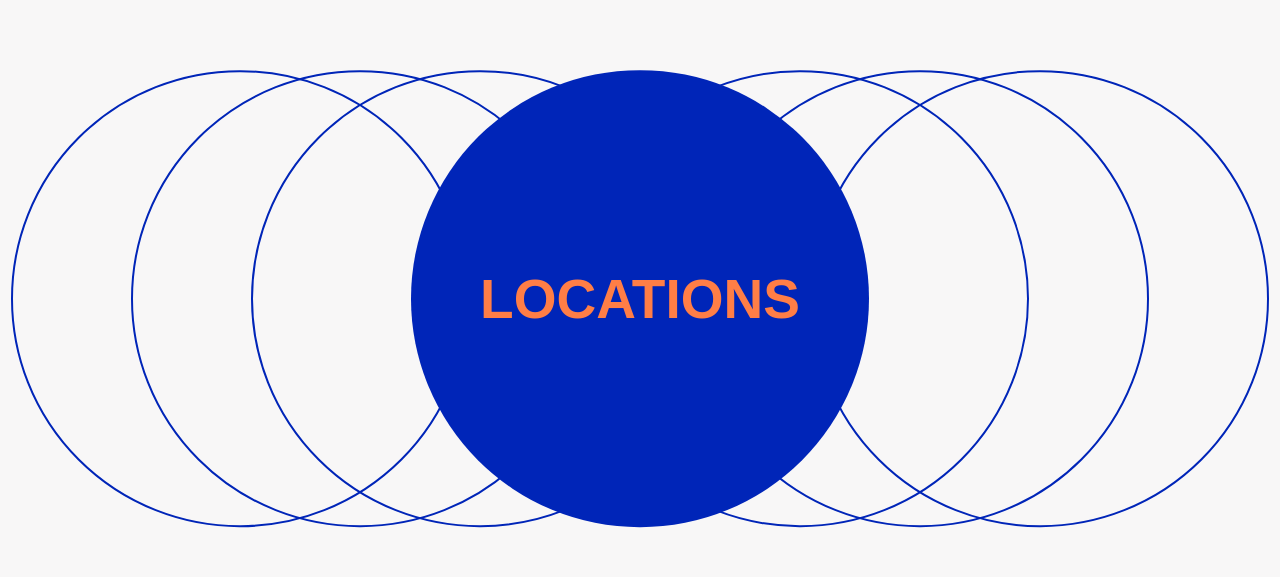
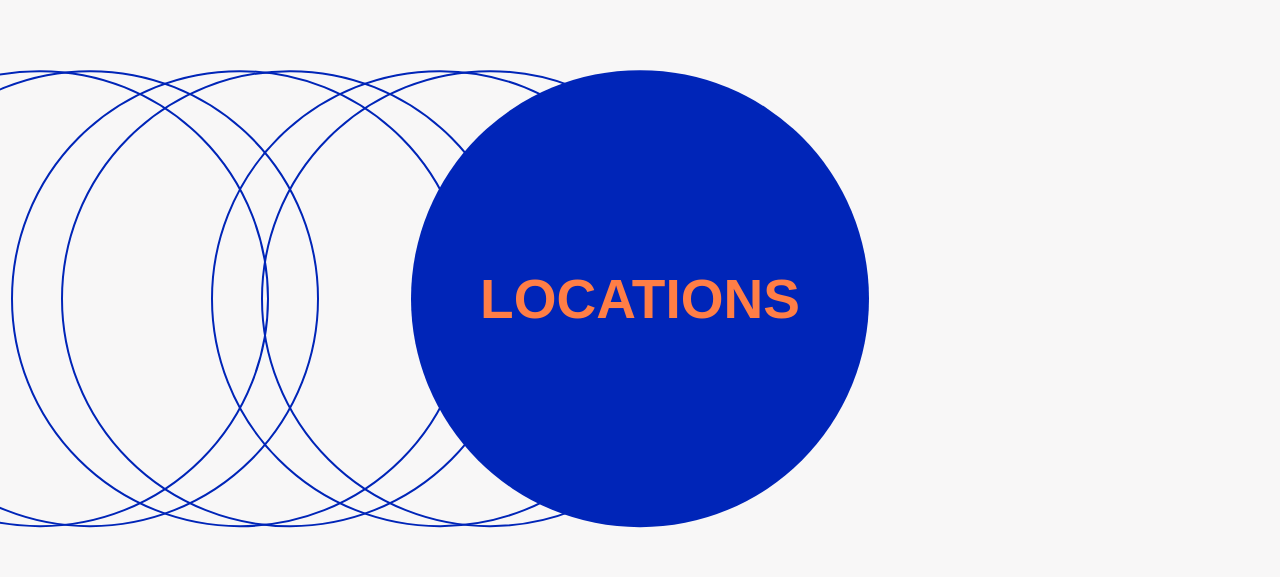
Before and after one commit to Ameen93/studio-pickens, a React (Create React App) app: page / in a window 1280 px wide. Both pictures are taken after a click on the button "NEW YORK". Shown: the part 127-704 px from the top of the page. Built offline with nearby package versions, Linux system fonts and the light colour scheme; a web font is replaced by a local one.

Commit message:
some fixes

```diff
--- a/src/components/Footer.jsx
+++ b/src/components/Footer.jsx
@@ -50,20 +50,34 @@ const Footer = () => {
 
         {/* Bottom Section - Signature positioned under links */}
         <div className="flex justify-between">
-          <div></div>
-          <div className="flex justify-center ml-80 group cursor-pointer">
+          <div className="w-[600px]"></div> {/* Match left column width */}
+          <div
+            className="flex justify-center group cursor-pointer"
+            onClick={() => navigate('/story')}
+            onKeyDown={(e) => {
+              if (e.key === 'Enter' || e.key === ' ') {
+                e.preventDefault();
+                navigate('/story');
+              }
+            }}
+            tabIndex={0}
+            role="button"
+            aria-label="Navigate to story page"
+          >
             <img
               src={`${process.env.PUBLIC_URL}/images/footer/footer-signature.png`}
               alt="Studio Pickens Signature"
-              className="h-16 md:h-20 w-auto group-hover:hidden"
+              className="w-auto group-hover:hidden"
+              style={{ height: '80px' }}
             />
             <img
               src={`${process.env.PUBLIC_URL}/images/footer/footer-signature-white.png`}
               alt="Studio Pickens Signature"
-              className="h-16 md:h-20 w-auto hidden group-hover:block"
+              className="w-auto hidden group-hover:block"
+              style={{ height: '80px' }}
             />
           </div>
-          <div></div>
+          <div className="w-[126px]"></div> {/* Match right column width */}
         </div>
 
         {/* Copyright */}
--- a/src/pages/locations.jsx
+++ b/src/pages/locations.jsx
@@ -29,12 +29,14 @@ const LocationsPage = () => {
       >
         {/* Animated Outline Circles */}
         {[...Array(6)].map((_, index) => {
-          const isLeft = index < 3;
-          // Left circles: -400px, -280px, -160px
-          // Right circles: +160px, +280px, +400px
-          const translateX = isLeft
-            ? -400 + (index * 120)
-            : 160 + ((index - 3) * 120);
+          // All circles start from center and move out to the left in sets of 2
+          // Set 1: -150px, -200px | Set 2: -350px, -400px | Set 3: -550px, -600px
+          const pairIndex = Math.floor(index / 2);
+          const positionInPair = index % 2;
+          const setStartPosition = -150 - (pairIndex * 200); // Start positions: -150, -350, -550
+          const finalPosition = setStartPosition - (positionInPair * 50); // 50px apart within each pair
+          // Stagger animation: pairs move together
+          const animationDelay = pairIndex * 200; // 200ms delay between pairs
 
           return (
             <div
@@ -43,13 +45,15 @@ const LocationsPage = () => {
               style={{ top: '60%', transform: 'translateY(-50%)' }}
             >
               <div
-                className="rounded-full border-2 border-studio-blue transition-transform duration-1000 ease-out"
+                className="rounded-full border-2 border-studio-blue transition-transform ease-out"
                 style={{
                   width: 'clamp(300px, 35.76vw, 515px)',
                   height: 'clamp(300px, 35.76vw, 515px)',
                   transform: animationStarted
-                    ? `translateX(${translateX}px)`
-                    : 'translateX(0px)'
+                    ? `translateX(${finalPosition}px)`
+                    : 'translateX(0px)',
+                  transitionDuration: '800ms',
+                  transitionDelay: animationStarted ? `${animationDelay}ms` : '0ms'
                 }}
               />
             </div>
```
